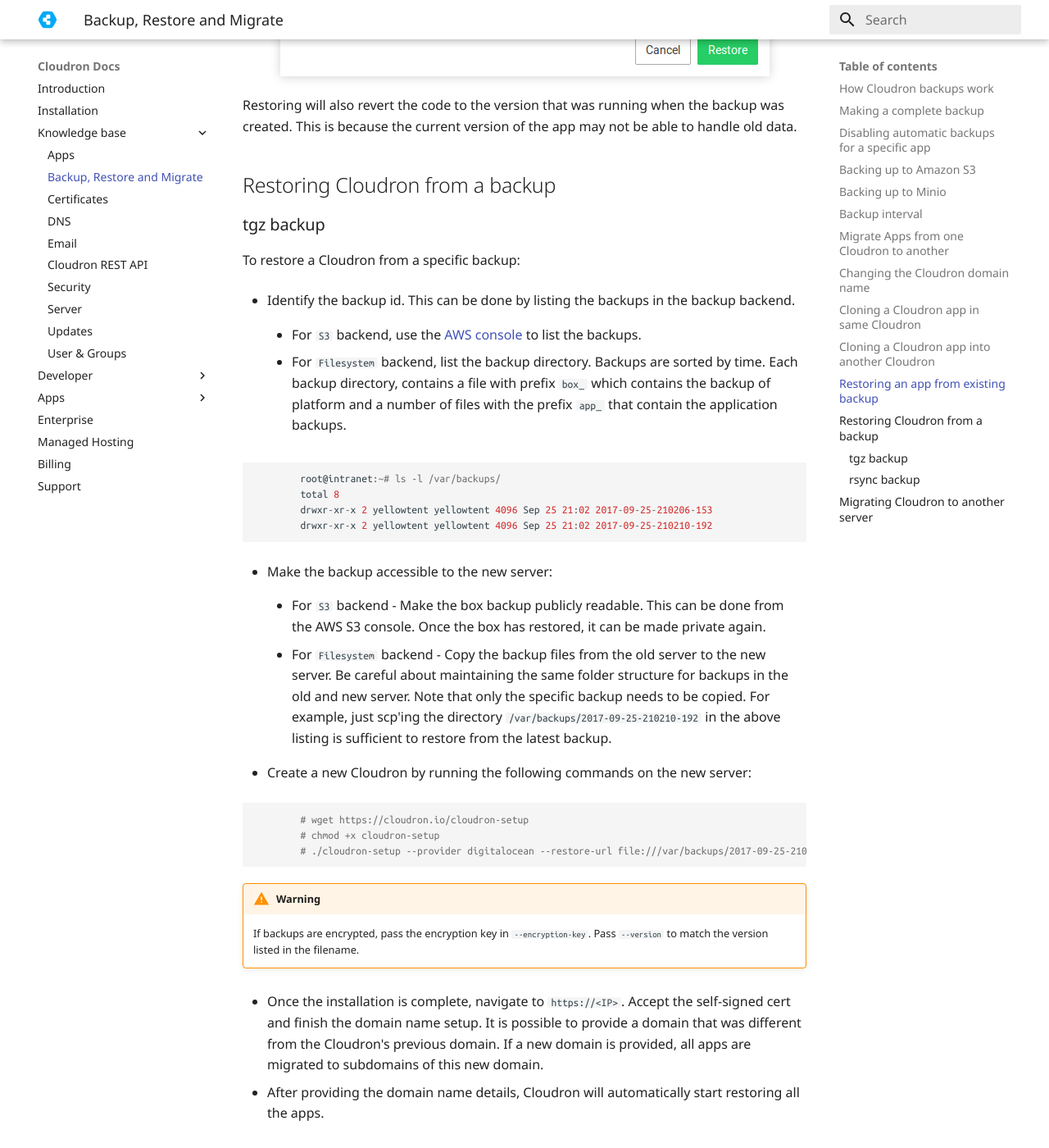
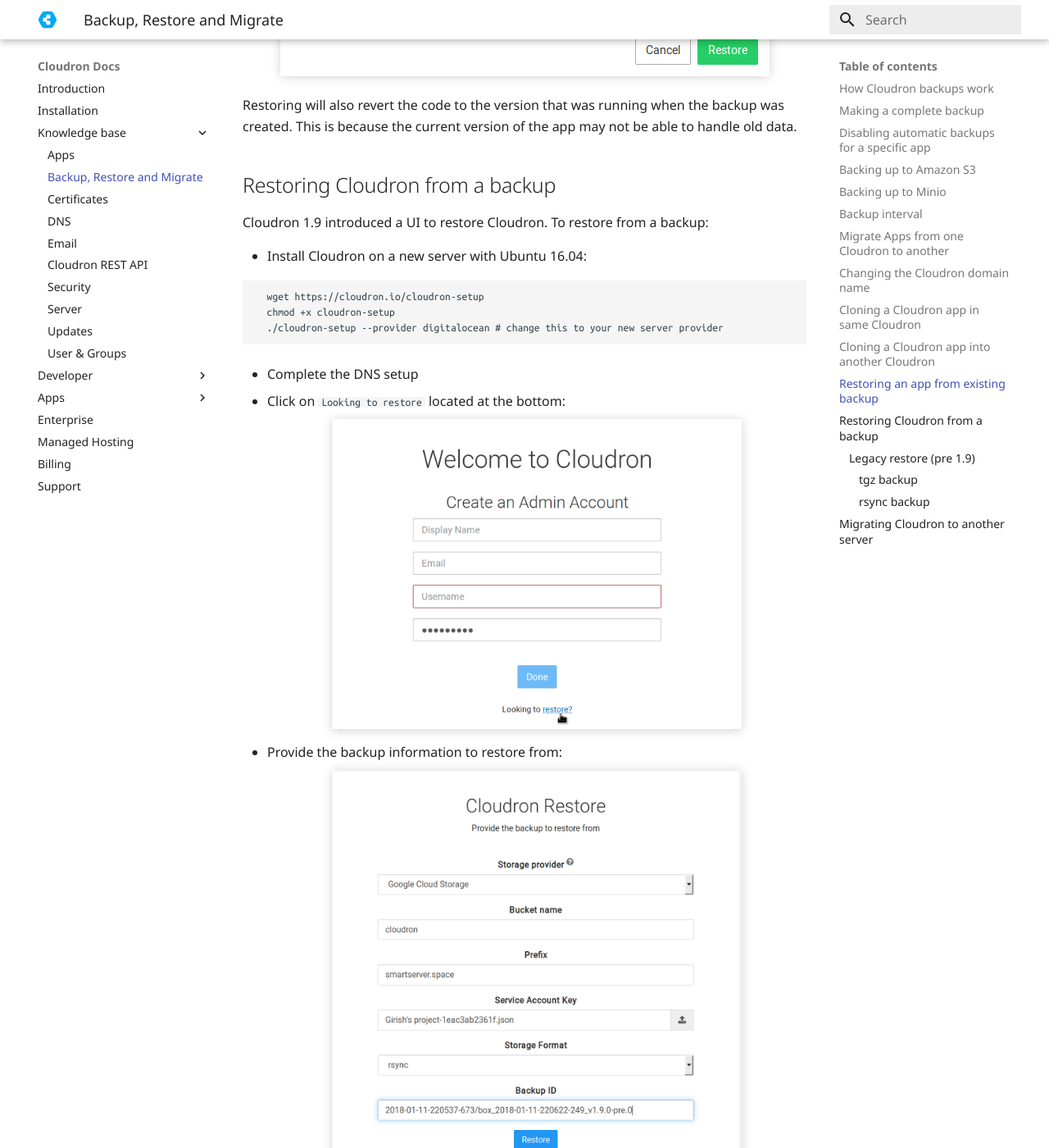
Before and after one commit to M-arcus/cloudron-docs, an MkDocs documentation site: the page built from docs/documentation/backups.md, in a window 1280 px wide and 1400 px high, scrolled down 8212 px. Shown: the whole window at 82% size. Built offline with MkDocs 1.6.1 and Material for MkDocs 9.7.7, drawn with Linux system fonts in a browser that asks for light colours; old or Windows-style settings are respelled for this version of MkDocs; some of the changed text lies outside the part shown.

Commit message:
update restore docs

````diff
--- a/docs/documentation/backups.md
+++ b/docs/documentation/backups.md
@@ -247,7 +247,44 @@
 
 ## Restoring Cloudron from a backup
 
-### tgz backup
+Cloudron 1.9 introduced a UI to restore Cloudron. To restore from a backup:
+
+* Install Cloudron on a new server with Ubuntu 16.04:
+
+```
+  wget https://cloudron.io/cloudron-setup
+  chmod +x cloudron-setup
+  ./cloudron-setup --provider digitalocean # change this to your new server provider
+```
+
+* Complete the DNS setup
+
+* Click on `Looking to restore` located at the bottom:
+
+    <center>
+    <img src="/img/looking-to-restore.png" class="shadow" width="500px">
+    </center>
+
+* Provide the backup information to restore from:
+
+    <center>
+    <img src="/img/cloudron-restore.png" class="shadow" width="500px">
+    </center>
+
+* Cloudron will download the backup and start restoring:
+
+    <center>
+    <img src="/img/cloudron-restore2.png" class="shadow" width="500px">
+    </center>
+
+The new Cloudron server is an exact clone of the old one - all your users, groups, email, apps,
+DNS settings, backup settings, certificates, will be exactly as-is before.
+
+### Legacy restore (pre 1.9)
+
+Follow these instructions for restoring a Cloudron prior to version 1.9.
+
+#### tgz backup
 
 To restore a Cloudron from a specific backup:
 
@@ -297,7 +334,7 @@
 
 * After providing the domain name details, Cloudron will automatically start restoring all the apps.
 
-### rsync backup
+#### rsync backup
 
 To restore a Cloudron from a specific backup:
 
@@ -363,15 +400,18 @@
 
 ## Migrating Cloudron to another server
 
-To migrate to a different server:
+If the existing server's cpu/disk/memory can be resized (as is the case with most server providers),
+then simply resize it and reboot the server. Cloudron will automatically adapt to the available resources
+after a server resize.
+
+To migrate to a different server or move Cloudron to a different server provider:
 
 * Take a [complete backup](/documentation/backups/#making-a-complete-backup) of the existing
-  Cloudron. Click the `Backup now` button in the `Settings` page.
+  Cloudron. Click the `Backup now` button in the `Settings` page and make a note of the backup id.
+
+<center>
+<img src="/img/backup-done.png" class="shadow">
+</center>
 
 * Follow the steps to [restore from the latest backup](/documentation/backups/#restoring-cloudron-from-a-backup)
   on the new server.
-
-Note that the above migration procedure is required only if you want to migrate
-to another server. If the exisitng server's cpu/disk/memory can be resized (as is
-the case with most server providers), then resize it and reboot the server.
-Cloudron will automatically adapt to the available resources after a server restart.
````
Also changed, not shown: docs/img/backup-done.png (added), docs/img/cloudron-restore.png (added), docs/img/cloudron-restore2.png (added), docs/img/looking-to-restore.png (added).
